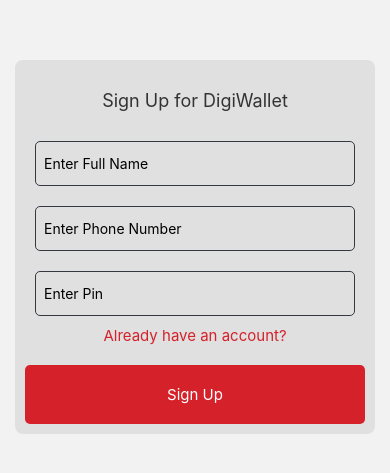
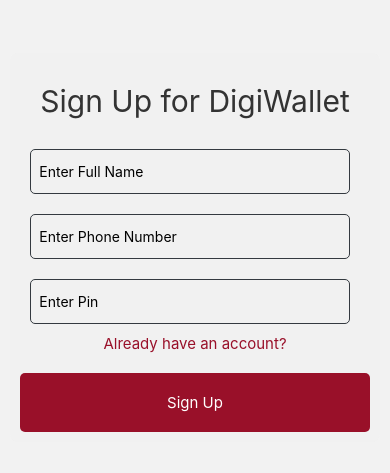
Before and after one commit to ernestnash/DigiWalletApp, a React Native app: screen /Register in a window 390 px wide. Shown: the part 175-648 px from the top of the page. Built offline with nearby package versions, Linux system fonts and the light colour scheme.

Commit message:
Added: UI elements

```diff
--- a/App.js
+++ b/App.js
@@ -7,15 +7,12 @@
 import Hello from './app/pages/Hello';
 import Login from './app/pages/Login';
 import Register from './app/pages/Register';
+import Dashboard from './app/pages/Dashboard';
 
 const Stack = createStackNavigator();
 
 export default function App() {
   return (
-    // <View style={styles.container}>
-    //   <Hello />
-    //   <StatusBar style="auto" />
-    // </View>
 
     <NavigationContainer>
       <Stack.Navigator>
@@ -27,12 +24,17 @@
         <Stack.Screen
           name="Login"
           component={Login}
-          options={{ headerShown: false }}
+          options={{ headerShown: false }} // Hide the header for the Login screen
         />
         <Stack.Screen
           name="Register"
           component={Register}
-          options={{ headerShown: false }}
+          options={{ headerShown: false }} // Hide the header for the Register screen
+        />
+        <Stack.Screen
+          name="Dashboard"
+          component={Dashboard}
+          options={{ headerShown: false }} // Hide the header for the Register screen
         />
       </Stack.Navigator>
     </NavigationContainer>
--- a/app/components/DisplayImage.js
+++ b/app/components/DisplayImage.js
@@ -17,7 +17,7 @@
 
 const styles = StyleSheet.create({
   DisplayImage: {
-    backgroundColor: '#D5212A',
+    backgroundColor: '#991029',
     padding: 10,
     borderRadius: 50,
   },
--- a/app/components/LoginComponent.js
+++ b/app/components/LoginComponent.js
@@ -2,7 +2,13 @@
 import React from 'react';
 import { View, Text, StyleSheet, TextInput, TouchableOpacity } from 'react-native';
 
-const Registration = ({ message }) => {
+const Login = ({navigation}) => {
+  const onPressLogin = () => {
+    navigation.navigate('Dashboard');
+  };
+  const onPressText = () => {
+    navigation.navigate('Register');
+  };
   return (
     <View style={styles.Register}>
       <Text style={styles.heading}>Log in to DigiWallet</Text>
@@ -17,8 +23,8 @@
               secureTextEntry={true}
               underlineColorAndroid={'transparent'}
             />
-      <Text style={styles.link}>Don't have an account?</Text>
-      <TouchableOpacity style={styles.button}>
+      <Text style={styles.link} onPress={onPressText} >Don't have an account?</Text>
+      <TouchableOpacity style={styles.button} onPress={onPressLogin} >
             <Text style={styles.text}>LogIn</Text>
       </TouchableOpacity>
     </View>
@@ -27,20 +33,20 @@
 
 const styles = StyleSheet.create({
   Register: {
-    backgroundColor: '#e0e0e0',
+    backgroundColor: '#f1f1f1',
     padding: 10,
     borderRadius: 8,
     marginTop: 60
   },
   heading: {
-    fontSize: 18,
+    fontSize: 30,
     color: '#333',
     justifyContent: 'center',
     alignSelf: 'center',
     padding: 20,
   },
   link: {
-    color: '#D5212A',
+    color: '#991029',
     justifyContent: 'center',
     alignSelf: 'center',
     fontSize: 15,
@@ -65,9 +71,9 @@
     padding: 20,
     marginTop: 20,
     borderRadius: 5,
-    backgroundColor: '#D5212A',
+    backgroundColor: '#991029',
     color: '#fff',
   }
 });
 
-export default Registration;
+export default Login;
--- a/app/components/Registration.js
+++ b/app/components/Registration.js
@@ -1,8 +1,14 @@
 // components/MyComponent.js
-import React from 'react';
+import { StatusBar } from 'expo-status-bar';
 import { View, Text, StyleSheet, TextInput, TouchableOpacity } from 'react-native';
 
-const Registration = ({ message }) => {
+const Registration = ({navigation}) => {
+  const onPressSignup = () => {
+    navigation.navigate('Dashboard');
+  };
+  const onPressText = () => {
+    navigation.navigate('Login');
+  };
   return (
     <View style={styles.Register}>
       <Text style={styles.heading}>Sign Up for DigiWallet</Text>
@@ -22,29 +28,32 @@
               secureTextEntry={true}
               underlineColorAndroid={'transparent'}
             />
-      <Text style={styles.link}>Already have an account?</Text>
-      <TouchableOpacity style={styles.button}>
+      <Text style={styles.link} onPress={onPressText}>Already have an account?</Text>
+      <TouchableOpacity
+        style={styles.button}
+        onPress={onPressSignup}>
             <Text style={styles.text}>Sign Up</Text>
       </TouchableOpacity>
+      <StatusBar style="auto" />
     </View>
   );
 };
 
 const styles = StyleSheet.create({
   Register: {
-    backgroundColor: '#e0e0e0',
+    backgroundColor: '#f1f1f1',
     padding: 10,
     borderRadius: 8,
   },
   heading: {
-    fontSize: 18,
+    fontSize: 30,
     color: '#333',
     justifyContent: 'center',
     alignSelf: 'center',
     padding: 20,
   },
   link: {
-    color: '#D5212A',
+    color: '#991029',
     justifyContent: 'center',
     alignSelf: 'center',
     fontSize: 15,
@@ -69,7 +78,7 @@
     padding: 20,
     marginTop: 20,
     borderRadius: 5,
-    backgroundColor: '#D5212A',
+    backgroundColor: '#991029',
     color: '#fff',
   }
 });
--- /dev/null
+++ b/app/pages/Dashboard.js
@@ -0,0 +1,30 @@
+import { StatusBar } from 'expo-status-bar';
+import { StyleSheet, Text, View, TouchableOpacity} from 'react-native';
+
+
+
+export default function Dashboard({ navigation }) {
+  return (
+      <View style={styles.container}>
+        <Text style={styles.welcomeText}>
+          Welcome to User Dashboard
+        </Text>
+
+        <StatusBar style="auto" />
+      </View>
+  );
+}
+
+const styles = StyleSheet.create({
+  container: {
+    flex: 1,
+    alignItems: 'center',
+    justifyContent: 'center',
+  },
+  welcomeText: {
+    color: '#991029',
+    margin: 50,
+    fontSize: 30,
+    fontWeight: 'bold',
+  },
+});
--- a/app/pages/Hello.js
+++ b/app/pages/Hello.js
@@ -2,8 +2,6 @@
 import { StyleSheet, Text, View, TouchableOpacity} from 'react-native';
 
 import DisplayImage from '../components/DisplayImage';
-import Login from './Login';
-import Register from './Register';
 
 
 export default function Hello({ navigation }) {
@@ -38,7 +36,7 @@
     justifyContent: 'center',
   },
   welcomeText: {
-    color: '#d5212a',
+    color: '#991029',
     margin: 50,
     fontSize: 30,
     fontWeight: 'bold',
@@ -53,7 +51,7 @@
     padding: 15,
     marginTop: 20,
     borderRadius: 5,
-    backgroundColor: '#D5212A',
+    backgroundColor: '#991029',
     color: '#fff',
   }
 });
--- a/app/pages/Login.js
+++ b/app/pages/Login.js
@@ -1,7 +1,7 @@
 import { StatusBar } from 'expo-status-bar';
 import { StyleSheet, Text, View } from 'react-native';
-import DisplayImage from '../components/DisplayImage';
 import LoginComponent from '../components/LoginComponent';
+
 
 export default function Login() {
   return (
--- a/app/pages/Register.js
+++ b/app/pages/Register.js
@@ -1,5 +1,5 @@
 import { StatusBar } from 'expo-status-bar';
-import { StyleSheet, Text, View } from 'react-native';
+import { StyleSheet, View } from 'react-native';
 import Registration from '../components/Registration';
 
 
```
Also changed, not shown: app/components/Balance.js (added, +30 -0 lines).
